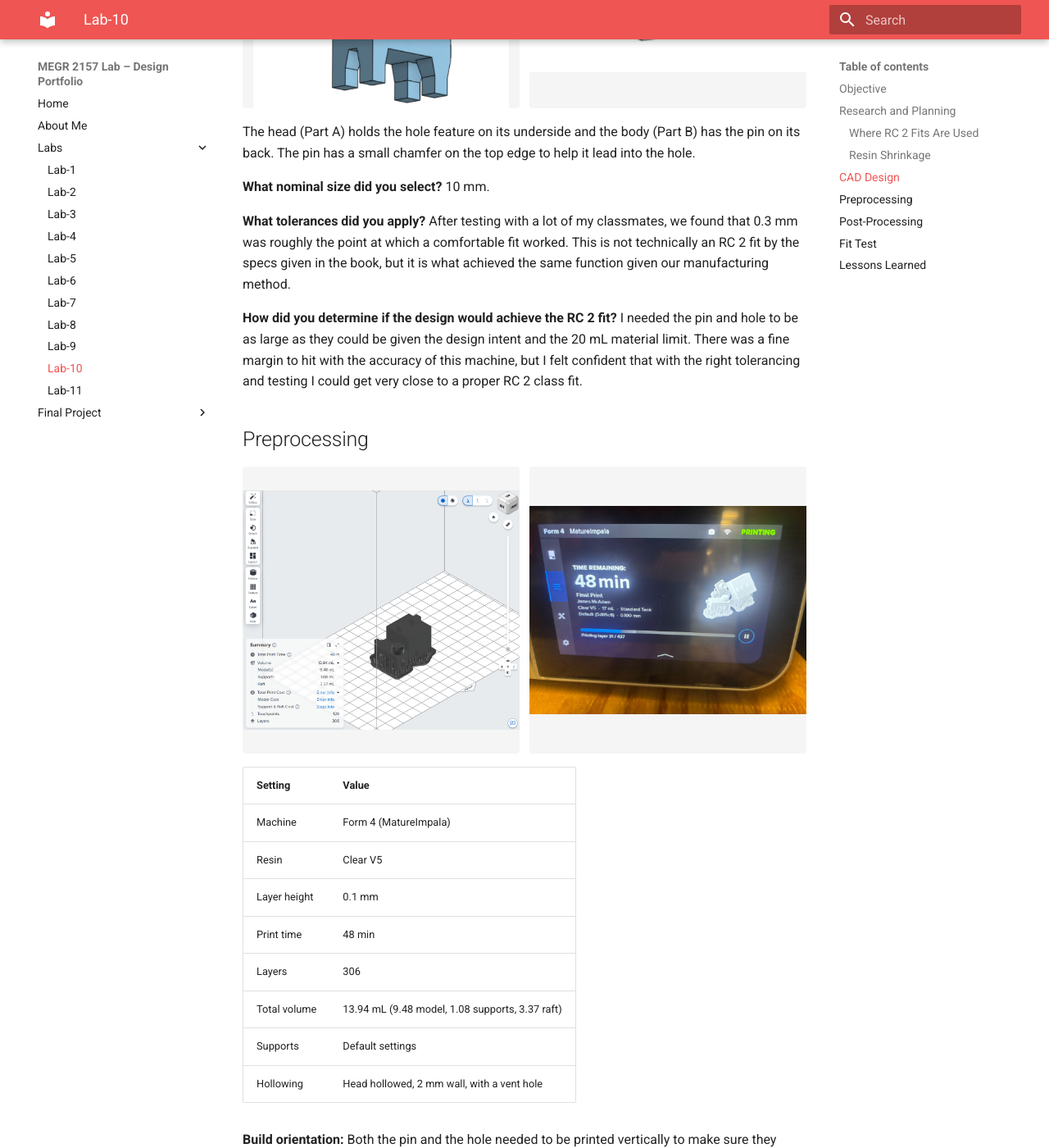
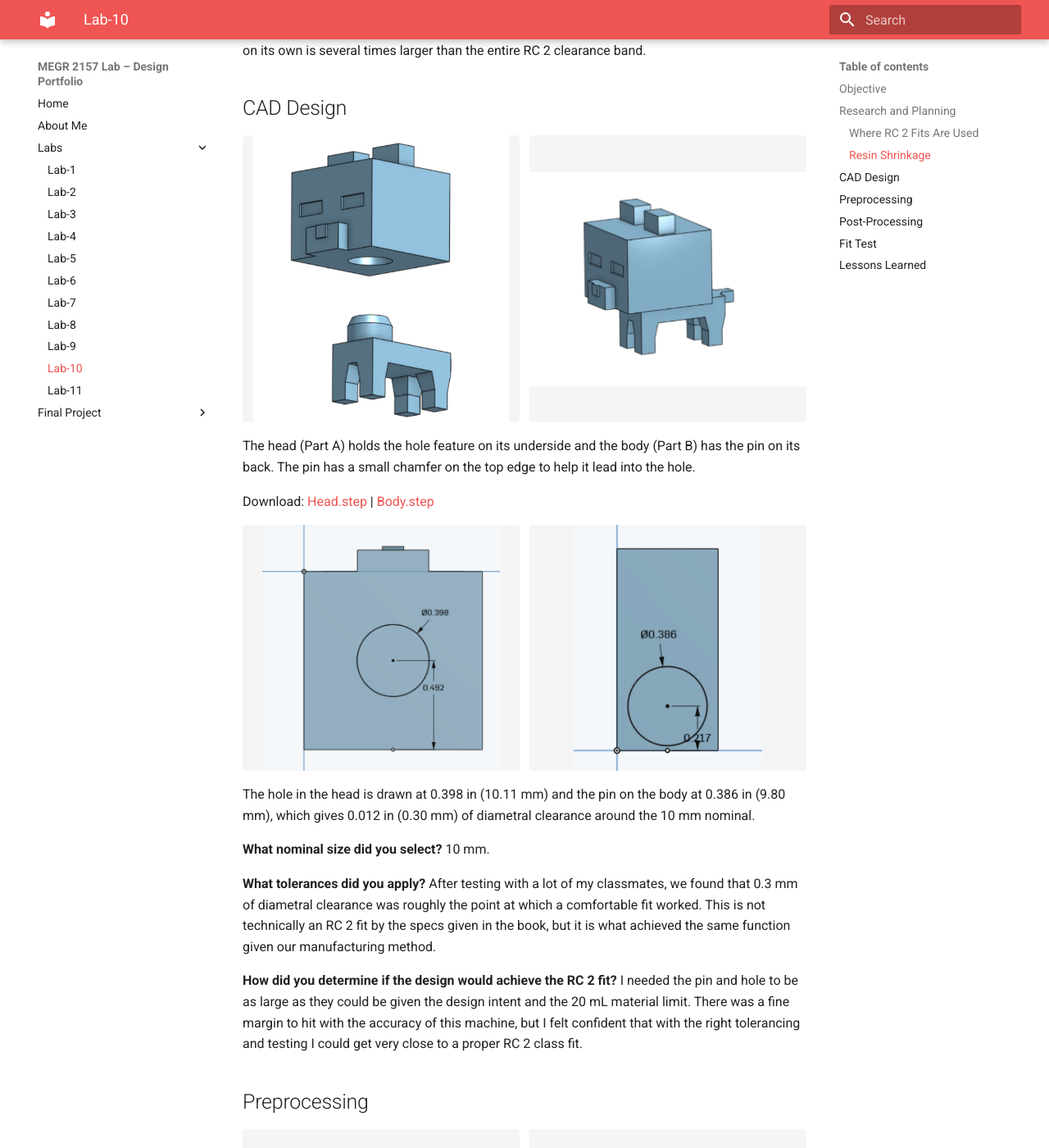
Before and after one commit to jmcadam4/James-McAdam-MEGR-2156-lab, an MkDocs documentation site: the page built from docs/Labs/L10/index.md, in a window 1280 px wide and 1400 px high, scrolled down 2047 px. Shown: the whole window at 82% size. Built offline with MkDocs 1.6.1 and Material for MkDocs 9.7.7, drawn with Linux system fonts in a browser that asks for light colours; some of the changed text lies outside the part shown.

Commit message:
L10 push 2

```diff
--- a/docs/Labs/L10/index.md
+++ b/docs/Labs/L10/index.md
@@ -14,7 +14,11 @@
 
 For a pin and hole with a nominal diameter of 10 mm, the RC 2 tolerances should be within 0.000 to +0.011 mm for the hole and −0.006 to −0.014 mm for the shaft. That works out to a clearance of somewhere between 0.006 and 0.025 mm, which is far tighter than an SLA printer can reliably hold.
 
-<!-- TODO: add hand sketch of both parts showing the RC 2 controlled dimensions. -->
+<div style="display:flex; gap:12px; align-items:stretch; margin:1em 0;">
+  <img src="L10Sketch.jpg" alt="hand sketch of the shaft and hole with the RC 2 controlled diameters marked" style="flex:1 1 0; min-width:0; height:300px; object-fit:contain; background:#f5f5f5; border-radius:4px;">
+</div>
+
+The sketch shows the two features the RC 2 fit controls: the shaft diameter on the body and the hole diameter in the head.
 
 ### Where RC 2 Fits Are Used
 
@@ -33,11 +37,18 @@
 
 The head (Part A) holds the hole feature on its underside and the body (Part B) has the pin on its back. The pin has a small chamfer on the top edge to help it lead into the hole.
 
-<!-- TODO: add a screenshot of the sketch with the pin and hole dimensions shown. -->
+Download: <a href="Head.step">Head.step</a> | <a href="Body.step">Body.step</a>
+
+<div style="display:flex; gap:12px; align-items:stretch; margin:1em 0;">
+  <img src="Screenshot 2026-11-03 104159.png" alt="head sketch with the 0.398 in hole dimensioned" style="flex:1 1 0; min-width:0; height:300px; object-fit:contain; background:#f5f5f5; border-radius:4px;">
+  <img src="Screenshot 2026-11-03 104216.png" alt="body sketch with the 0.386 in pin dimensioned" style="flex:1 1 0; min-width:0; height:300px; object-fit:contain; background:#f5f5f5; border-radius:4px;">
+</div>
+
+The hole in the head is drawn at 0.398 in (10.11 mm) and the pin on the body at 0.386 in (9.80 mm), which gives 0.012 in (0.30 mm) of diametral clearance around the 10 mm nominal.
 
 **What nominal size did you select?** 10 mm.
 
-**What tolerances did you apply?** After testing with a lot of my classmates, we found that 0.3 mm was roughly the point at which a comfortable fit worked. This is not technically an RC 2 fit by the specs given in the book, but it is what achieved the same function given our manufacturing method.
+**What tolerances did you apply?** After testing with a lot of my classmates, we found that 0.3 mm of diametral clearance was roughly the point at which a comfortable fit worked. This is not technically an RC 2 fit by the specs given in the book, but it is what achieved the same function given our manufacturing method.
 
 **How did you determine if the design would achieve the RC 2 fit?** I needed the pin and hole to be as large as they could be given the design intent and the 20 mL material limit. There was a fine margin to hit with the accuracy of this machine, but I felt confident that with the right tolerancing and testing I could get very close to a proper RC 2 class fit.
 
@@ -61,6 +72,8 @@
 
 **Build orientation:** Both the pin and the hole needed to be printed vertically to make sure they came out perfectly circular, since that is the most important feature on the part. With that in mind I just chose the flattest surface to sit against the build plate.
 
+**Clearance for shrinkage:** Clear resin shrinks 0.5% to 1.5% during curing, or about 0.05 to 0.15 mm on a 10 mm feature. Since the pin and the hole shrink by roughly the same percentage, the 0.30 mm clearance only drops by a few thousandths of a millimeter, so I didn't add any extra allowance on top of PreForm's compensation.
+
 **Layout:** Jack Brannon and I printed together on the same build plate.
 
 **Supports and wall thickness:** I used the default support settings. Even though I did some research, it seemed like the values that could predictably be changed were already set up in the best possible way for this model. I hollowed out the head to save material and left a wall thickness of 2 mm, then added a vent hole to get the excess resin out.
@@ -78,15 +91,15 @@
 
 The finish is quite incredible for a 3d print. You can really see the difference with the clear resin, as clear FDM prints come out very hazy due to the layer lines. Because the resin is clear, you can also see the hollowed cavity inside the head and the vent hole that drained it.
 
-<!-- TODO: record any dimensional deviations after curing or sanding. -->
+I didn't measure the parts before curing, because uncured resin is soft enough that the caliper jaws could score the pin or hole and ruin the fit. All measurements were taken after curing, and no sanding was done.
 
 ## Fit Test
 
 | Feature | Design (mm) | Measured (mm) | RC 2 range (mm) |
 |---|---|---|---|
-| Hole diameter | | | 10.000 to 10.011 |
-| Pin diameter | | | 9.986 to 9.994 |
-| Clearance | | | 0.006 to 0.025 |
+| Hole diameter | 10.11 | | 10.000 to 10.011 |
+| Pin diameter | 9.80 | | 9.986 to 9.994 |
+| Clearance | 0.30 | | 0.006 to 0.025 |
 
 <!-- TODO: caliper measurements, comparison to RC 2 range, and whether the head slides on and locates. -->
 
```
Also changed, not shown: docs/Labs/L10/L10Sketch.jpg (added), docs/Labs/L10/Screenshot 2026-11-03 104159.png (added), docs/Labs/L10/Screenshot 2026-11-03 104216.png (added), 3 other files.
